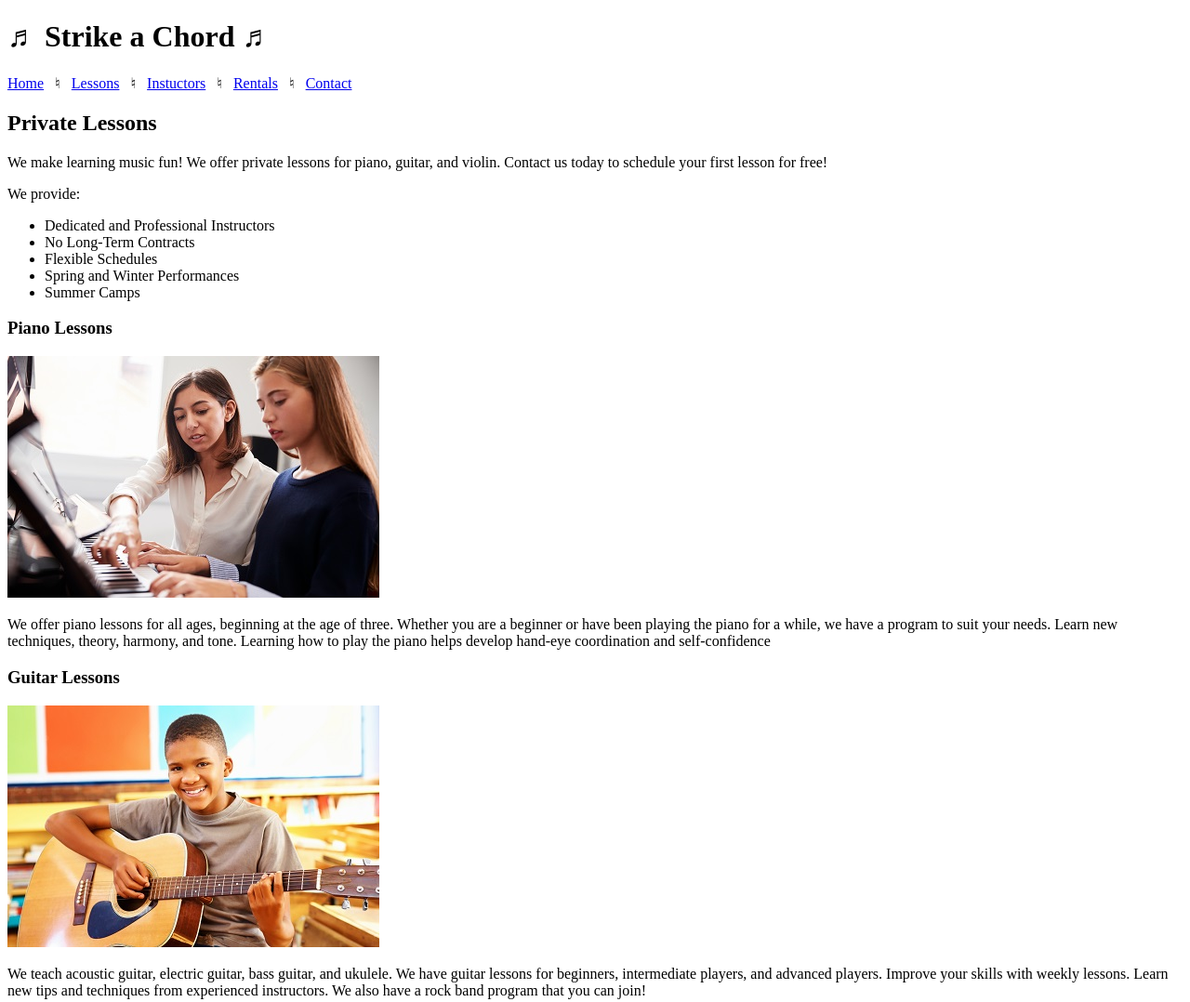
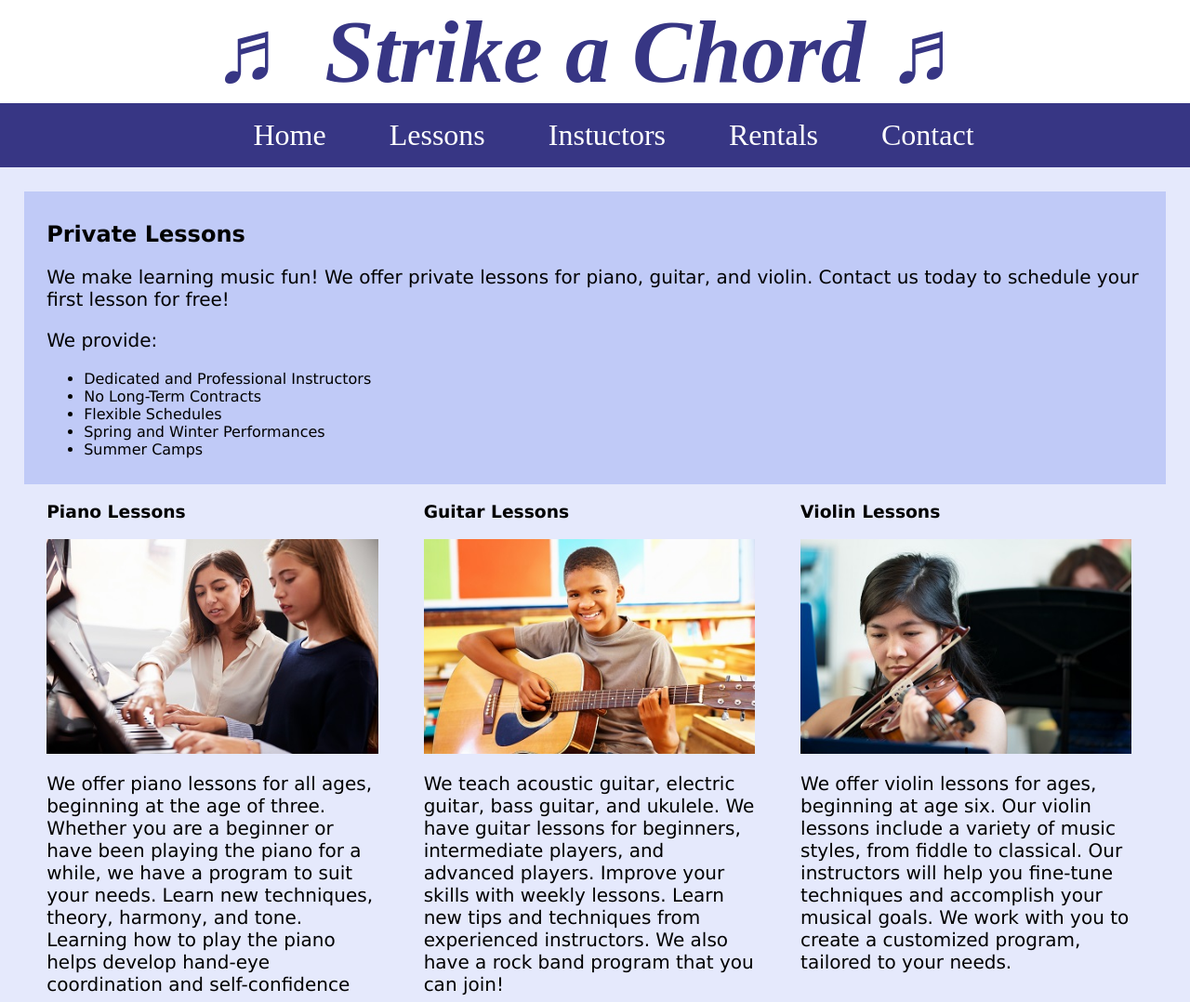
Before and after one commit to KonnarCahill/music-week-2, a plain HTML site: page Lessons.html in a window 1280 px wide. Shown: the top 1078 px of the page at 93% size. Drawn offline with Linux system fonts and the light colour scheme.

Commit message:
Week 3 HTML

```diff
--- a/Lessons.html
+++ b/Lessons.html
@@ -1,5 +1,6 @@
 <!DOCTYPE html>
 <html lang="en">
+
     <head>
         <!--
             Student Name: Konnar Cahill
@@ -9,7 +10,7 @@
 
             <title>Strike a Chord: Lessons</title>
             <meta charset="utf-8">
-
+            <link rel="stylesheet" href="css/styles.css">
     </head>
 
     <body>
@@ -18,13 +19,13 @@
 
         </header>
         <nav>
-            <p><a href=index.html>Home</a> &nbsp; &#9838; &nbsp;
-                <a href=Lessons.html>Lessons</a> &nbsp; &#9838; &nbsp;
-                <a href=Instructors.html>Instuctors</a> &nbsp; &#9838; &nbsp;
-                <a href=Rentals.html>Rentals</a> &nbsp; &#9838; &nbsp;
-                <a href=Contact.html>Contact</a>
-            </p>
-
+            <ul>
+                <li><a href=index.html>Home</a></li>
+                <li><a href=Lessons.html>Lessons</a></li>
+                <li><a href=Instructors.html>Instuctors</a></li>
+                <li><a href=Rentals.html>Rentals</a></li>
+                <li><a href=Contact.html>Contact</a></li>
+            </ul>
         </nav>
 
         <!-- Use the main area to add the main content to the webpage-->
@@ -45,7 +46,7 @@
             </div>
             <div id=piano>
                 <h3>Piano Lessons</h3>
-                <img src="images/piano-lesson.jpg" alt="piano teacher and student sitting at a piano" title="piano teacher and student sitting at a piano" height="260" width="400">
+                <img src="images/piano-lesson.jpg" alt="piano teacher and student sitting at a piano" title="piano teacher and student sitting at a piano">
                 <p>We offer piano lessons for all ages, beginning at the age of three.
                     Whether you are a beginner or have been playing the piano for a while,
                     we have a program to suit your needs. Learn new techniques, theory, harmony, and tone.
@@ -54,7 +55,7 @@
             </div>
             <div id=guitar>
                 <h3>Guitar Lessons</h3>
-                <img src="images/child-guitar.jpg" alt="child with a smile holding a guitar" title="child with a smile holding a guitar" height="260" width="400">
+                <img src="images/child-guitar.jpg" alt="child with a smile holding a guitar" title="child with a smile holding a guitar">
 
                 <p>We teach acoustic guitar, electric guitar, bass guitar, and ukulele.
                     We have guitar lessons for beginners, intermediate players, and advanced players. Improve your skills with weekly lessons. Learn new tips and techniques
@@ -63,7 +64,7 @@
             </div>
             <div id=violin>
                 <h3>Violin Lessons</h3>
-                <img src="images/woman-violin.jpg" alt="woman playing the violin" title="woman playing the violin" height="260" width="400">
+                <img src="images/woman-violin.jpg" alt="woman playing the violin" title="woman playing the violin">
 
                 <p>We offer violin lessons for ages, beginning at age six. Our
                     violin lessons include a variety of music styles, from fiddle to classical.
--- /dev/null
+++ b/css/styles.css
@@ -0,0 +1,103 @@
+/*
+Author: Student Name
+Date: 11/14/20
+File Name: styles.css
+*/
+
+/* CSS Reset */
+body, header, nav, main, footer, img, h1 {
+
+    margin: 0;
+    padding: 0;
+    border: 0;
+
+}
+
+/* Style rule for images */
+img {
+    max-width: 100%;
+    display: block;
+}
+
+/* Style rules for header content */
+header {
+    text-align: center;
+    font-size: 3em;
+    color: #373684;
+}
+
+header h1 {
+    font-style: italic;
+}
+/* Style rules for navigation area */
+nav {
+    background-color: #373684;
+
+}
+nav ul {
+    list-style-type: none;
+    margin: 0;
+    text-align: center;
+}
+nav li {
+    display: inline-block;
+    font-size: 2em;
+}
+nav li a {
+    display: block;
+    color: #fff;
+    text-align: center;
+    padding: 0.5em 1em;
+    text-decoration: none;
+}
+
+/* Style rules for main content */
+main {
+    padding: 2%;
+    background-color: #e5e9fc;
+    overflow: auto;
+    font-family: Verdana, Arial, sans-serif;
+
+}
+main p {
+    font-size: 1.25em;
+}
+.action {
+    font-size: 1.75em;
+    color: #373684;
+    font-weight: bold;
+}
+#piano, #guitar, #violin {
+    width: 29%;
+    float: left;
+    margin: 0 2%;
+}
+
+#info {
+    clear: left;
+    background-color: #c0caf7;
+    padding: 1% 2%;
+
+}
+
+#contact a {
+    color: #4645a8;
+    text-decoration: none;
+    font-weight: bold;
+}
+
+.map {
+    border: 5px solid #373684;
+}
+
+/* styles rules for footer content */
+footer {
+    text-align: center;
+    font-size: 0.65em;
+    clear: left;
+}
+
+footer a {
+    color: #4645a8;
+    text-decoration: none;
+}
```
Also changed, not shown: Contact.html (+10 -9 lines), index.html (+14 -8 lines), template.html (+9 -8 lines), images/music-notes.png (added).
